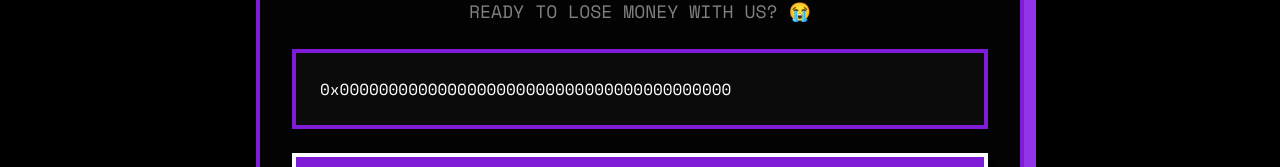
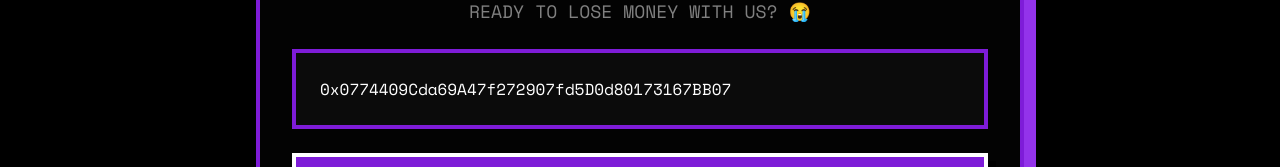
Before and after one commit to bbroad25/badtraders, a Next.js app: page / in a window 1280 px wide. Shown: the part 2114-2281 px from the top of the page. Built offline with nearby package versions, Linux system fonts and the light colour scheme.

Commit message:
Update contract address in BadTradersLanding component

```diff
--- a/app/page.tsx
+++ b/app/page.tsx
@@ -9,7 +9,7 @@ import { Card } from "@/components/ui/card"
 // ----------
 export default function BadTradersLanding() {
   const [copied, setCopied] = useState(false)
-  const contractAddress = "0x0000000000000000000000000000000000000000"
+  const contractAddress = "0x0774409Cda69A47f272907fd5D0d80173167BB07"
 
   useEffect(() => {
     const initFarcasterSDK = async () => {
```
